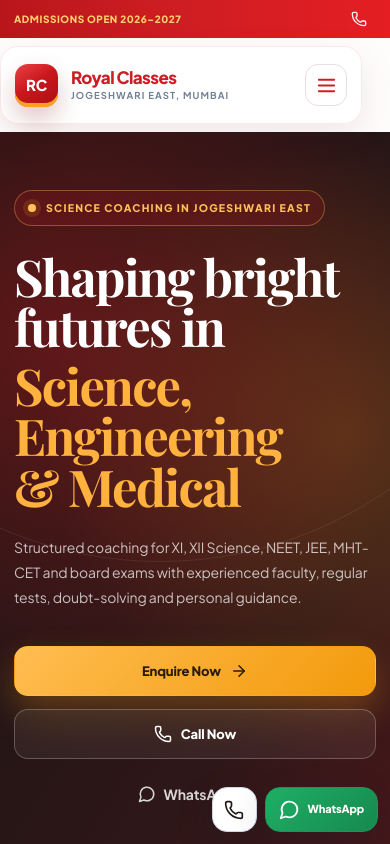
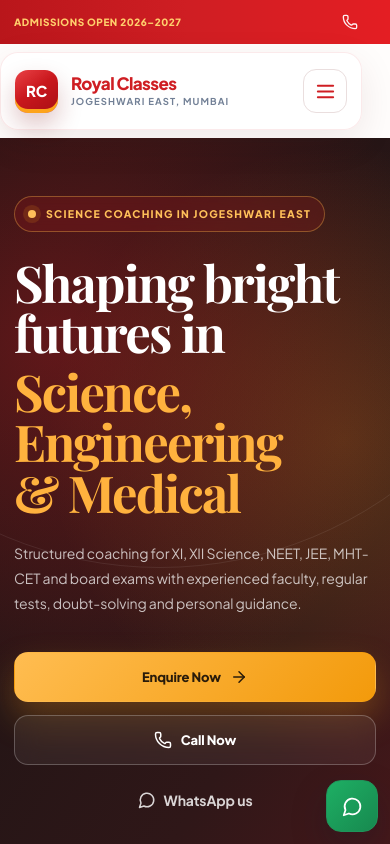
Before and after one commit to deeprealworld-dot/royal-classes-demo, a Next.js app: page / in a window 390 px wide. Shown: the top 844 px of the page. Built offline with nearby package versions, Linux system fonts and the light colour scheme; a web font is replaced by a local one.

Commit message:
Polish mobile contact controls

```diff
--- a/app/official-brand.css
+++ b/app/official-brand.css
@@ -269,6 +269,43 @@ body {
   background-image: linear-gradient(90deg, #f5e6e5 25%, #fff7f4 50%, #f5e6e5 75%);
 }
 
+@media (max-width: 700px) {
+  .menu-button {
+    width: 44px;
+    height: 44px;
+  }
+
+  .ribbon-inner a {
+    min-width: 44px;
+    min-height: 44px;
+    align-items: center;
+    justify-content: center;
+  }
+
+  .floating-actions > a:first-child {
+    display: none;
+  }
+
+  .floating-actions .floating-whatsapp {
+    width: 52px;
+    min-width: 52px;
+    height: 52px;
+    padding: 0;
+  }
+
+  .floating-whatsapp span {
+    position: absolute;
+    width: 1px;
+    height: 1px;
+    padding: 0;
+    margin: -1px;
+    overflow: hidden;
+    clip: rect(0, 0, 0, 0);
+    white-space: nowrap;
+    border: 0;
+  }
+}
+
 @media (prefers-reduced-motion: reduce) {
   .hero-photo-frame img,
   .button,
```
